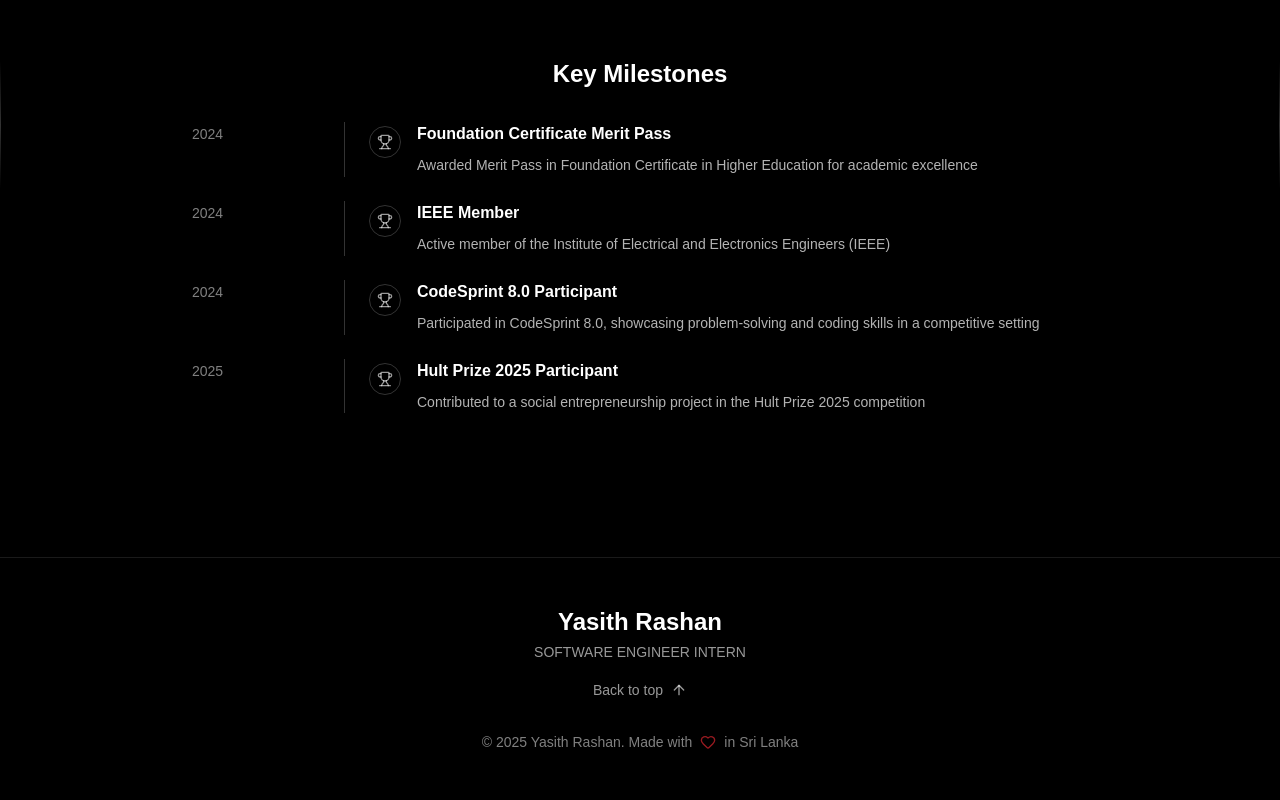
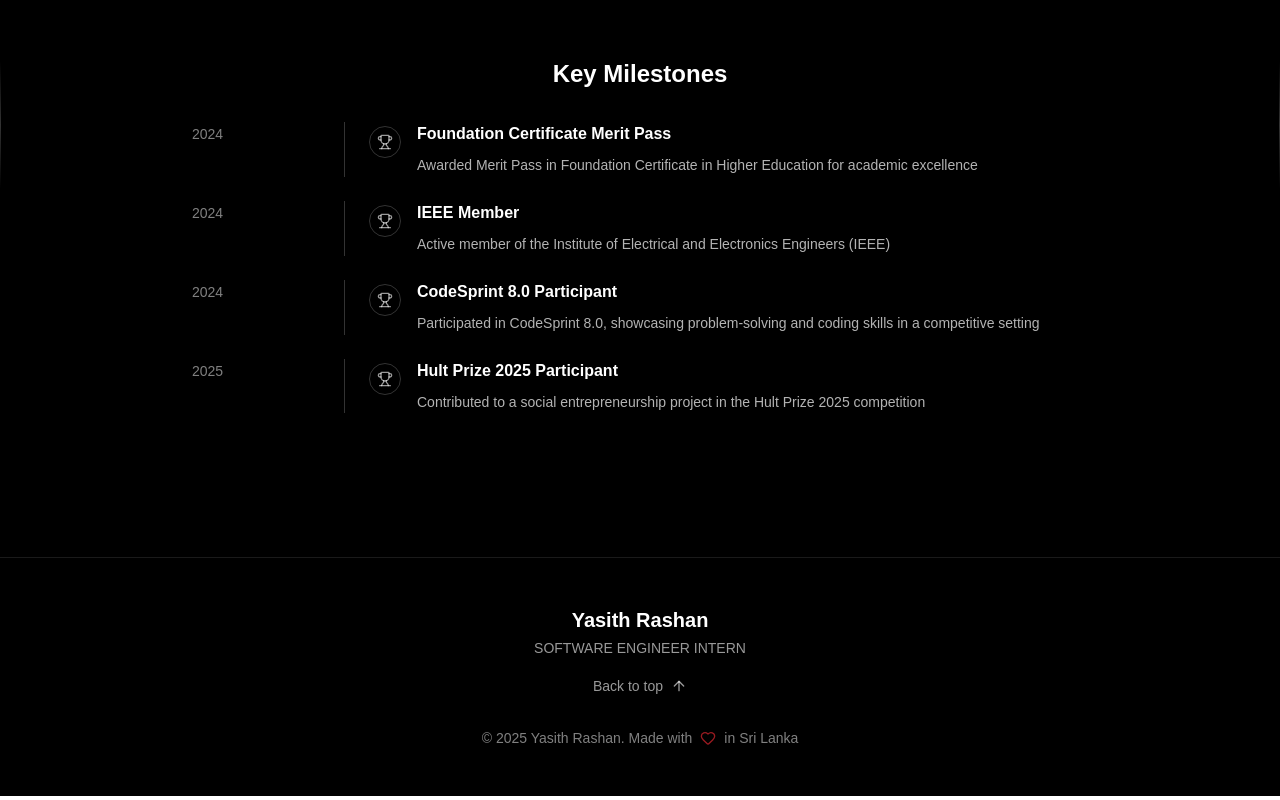
Before and after one commit to yasithrashan/portfolio-yasith-rashan, a Next.js app in the folder my-portfolio/: page / in a window 1280 px wide. Shown: the part 4873-5673 px from the top of the page. Built offline with nearby package versions, Linux system fonts and the light colour scheme.

Commit message:
Update font size of "Yasith Rashan" in Footer component from text-2xl to text-xl

```diff
--- a/my-portfolio/src/app/components/Footer.tsx
+++ b/my-portfolio/src/app/components/Footer.tsx
@@ -13,7 +13,7 @@ const Footer = () => {
   return (
     <footer className="bg-black text-white border-t border-white/10 py-12">
       <div className="max-w-4xl mx-auto text-center px-6">
-        <h3 className="text-2xl font-bold mb-1">Yasith Rashan</h3>
+        <h3 className="text-xl font-bold mb-1">Yasith Rashan</h3>
         <p className="text-white/60 text-sm uppercase mb-4">Software Engineer Intern</p>
 
         <button
```
